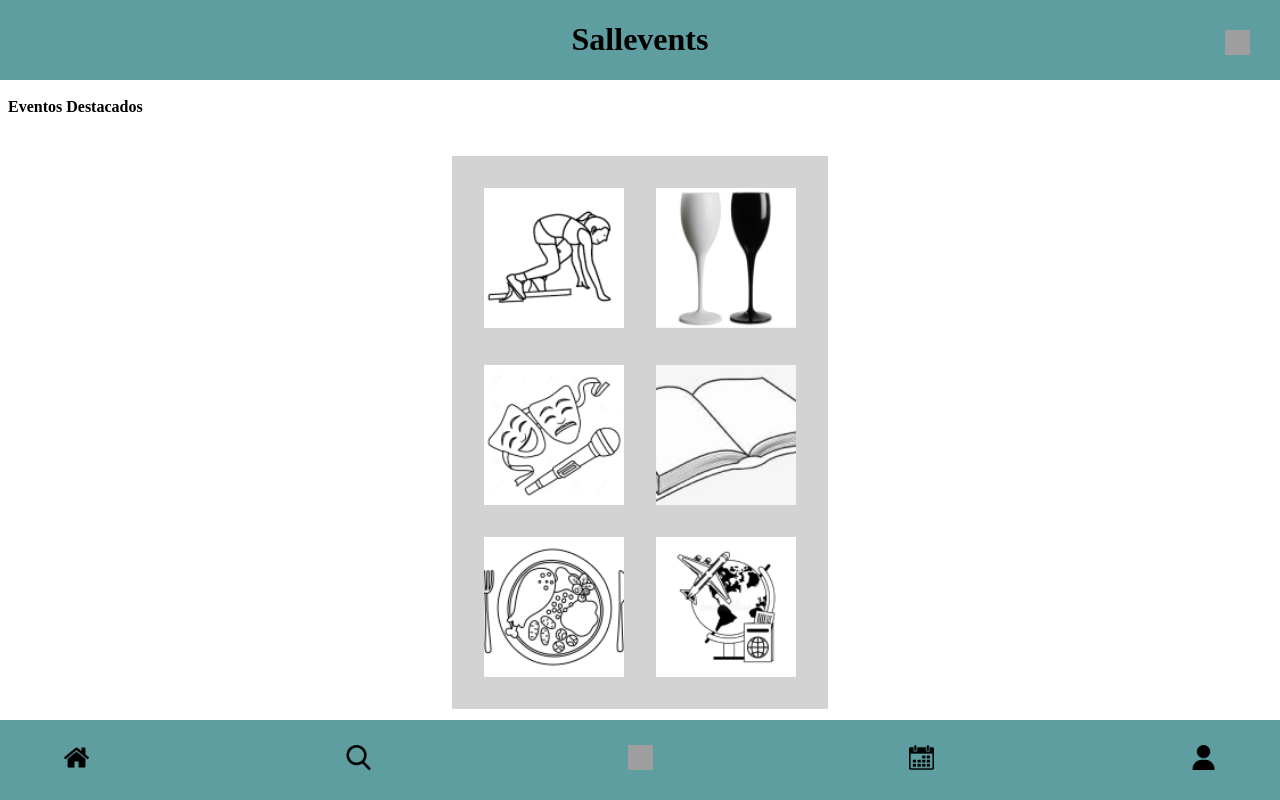
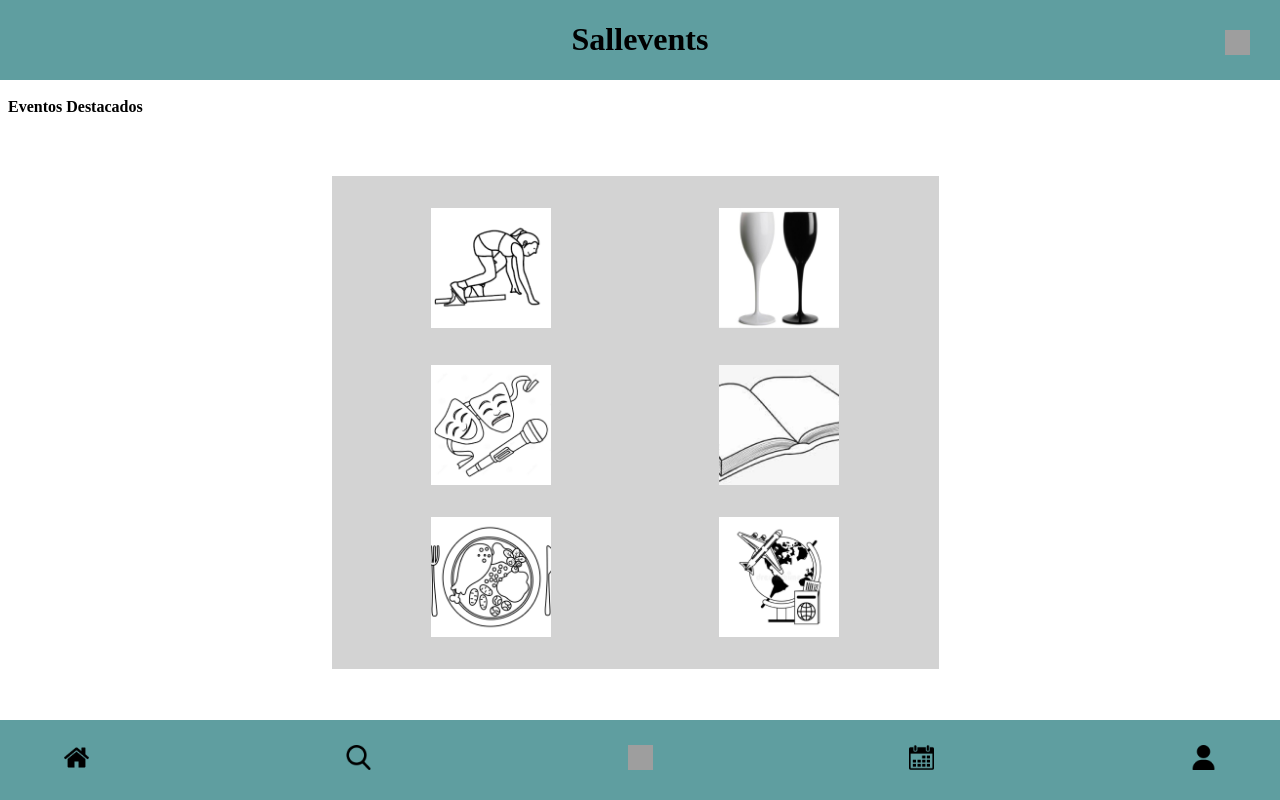
Before and after one commit to mateogalache/PWI-G03, a Vue app: page /Home in a window 1280 px wide. Built offline with nearby package versions, Linux system fonts and the light colour scheme; grey boxes are pictures that could not be loaded.

Commit message:
Correciones(Calendario y Home)

```diff
--- a/src/views/Calendario.vue
+++ b/src/views/Calendario.vue
@@ -68,10 +68,9 @@ import Header3 from '../components/Header3.vue'
                         <b>Cancelar</b>
                     </div>
                 </div>
-                <div>
-                    <img class="calendario" src = "src/assets/calendario.png">
-                </div>
-
+        </div>
+        <div>
+            <img class="calendario" src = "src/assets/calendario.png" style="width:100px !important; height:100px !important;">
         </div>
 
     </div>
@@ -180,6 +179,7 @@ import Header3 from '../components/Header3.vue'
         display: flex;
         flex-direction: column;
         position: absolute;
+
     }
 
     .popup2{
@@ -213,6 +213,7 @@ import Header3 from '../components/Header3.vue'
         width: 20%;
     }
 
+
     .calendario{
         height: 10px;
         width: 10px;
--- a/src/views/Home.vue
+++ b/src/views/Home.vue
@@ -84,4 +84,96 @@ import Header3 from '../components/Header3.vue'
     }
 
 
+
+    .container{
+
+       display: flex;
+       justify-content: center;
+       flex-direction: column;
+       align-items: center;
+   }
+
+   .eventocontainer{
+       background-color: lightgrey;
+       display: flex;
+       flex-direction: column;
+       padding: 2em;
+       margin-top: -15px;
+       text-align: center;
+   }
+
+   img{
+       width: 120px;
+       height: 120px;
+       margin: 1em;
+   }
+
+   .parejas{
+       display: flex;
+       flex-direction: row;
+   }
+
+   .rectanguloredondeadeo2{
+       color: gray;
+       height: 25px;
+       width: 275px;
+       background-color: transparent;
+       border: 1px solid grey;
+       display: flex;
+       align-items:center;
+       padding: 5px;
+       border-radius: 50px;
+       margin: 25px;
+       margin-right: 100px;
+   }
+
+   .rectanguloredondeadeo3{
+       color: white;
+       height: 25px;
+       width: 75px;
+       background-color: grey;
+       border: 1px solid grey;
+       display: flex;
+       align-items:center;
+       justify-content: center;
+       border-radius: 50px;
+       margin: 25px;
+       margin-right: -275px;
+       margin-top: -57px;
+   }
+
+   .rectanguloredondeadeo4{
+       color: gray;
+       height: 50px;
+       width: 275px;
+       background-color: transparent;
+       border: 1px solid grey;
+       display: flex;
+       align-items:top;
+       padding: 5px;
+       border-radius: 5px;
+       margin: 25px;
+       margin-right: 100px;
+       margin-top: -10px;
+   }
+
+   @media (min-width:850px){
+
+       .eventocontainer{
+           background-color: lightgrey;
+           display: flex;
+           flex-direction: column;
+           padding: 1em;
+           margin-top: -5px;
+           width: 575px;
+           margin-left: -10px;
+           text-align: center;
+           margin-top: 60px;
+       }
+
+       .parejas{
+           display: flex;
+           justify-content: space-around;
+       }
+   }
 </style>
```
